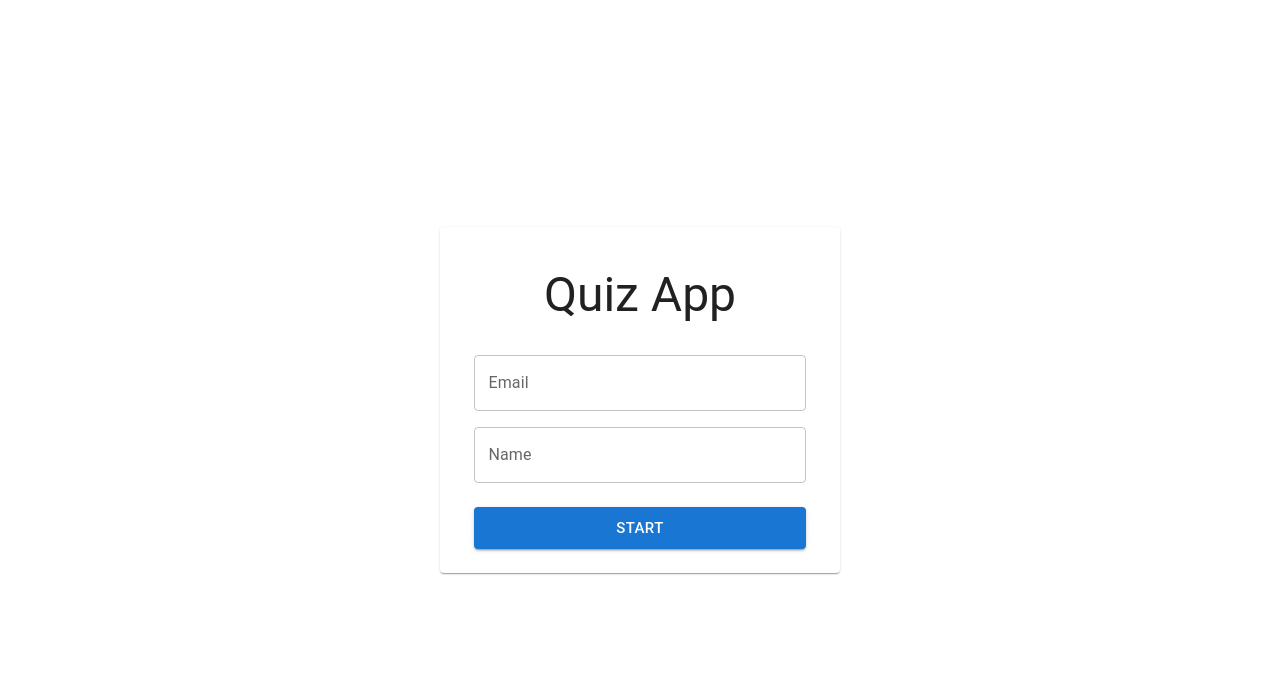
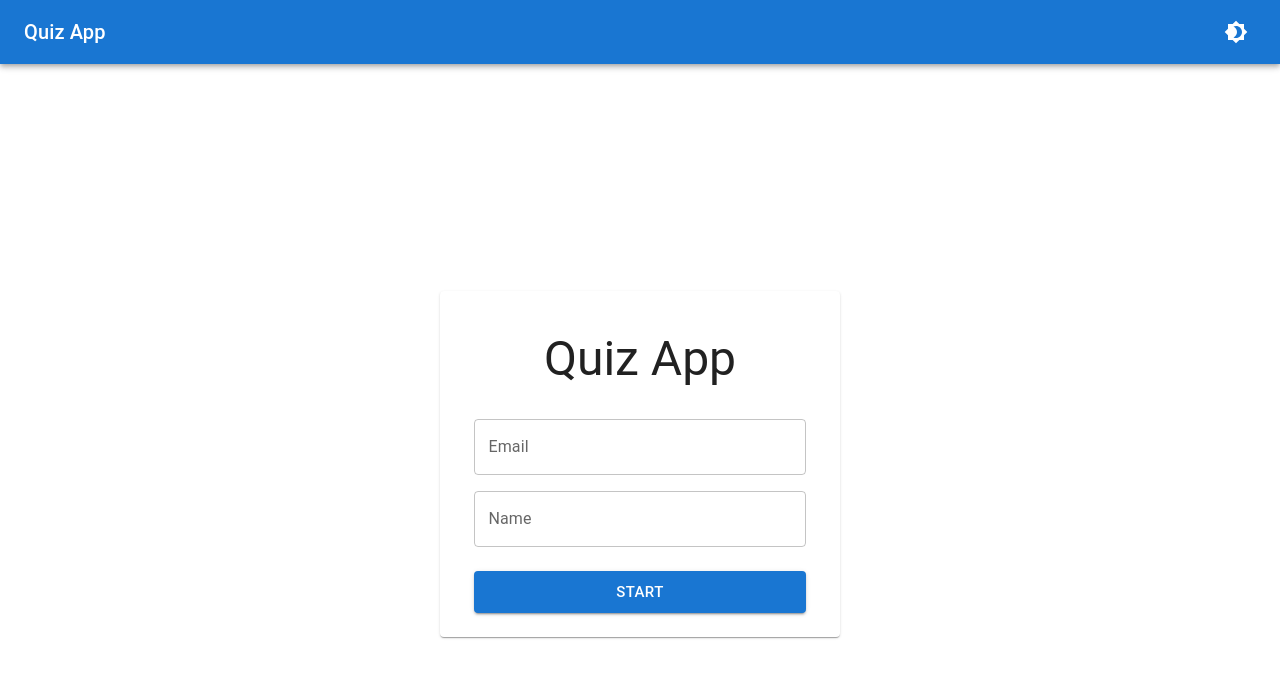
Before and after one commit to FrAnKyGOO/Quiz-App, a Next.js app: page / in a window 1280 px wide. Shown: the top 678 px of the page. Built offline with nearby package versions, Linux system fonts and the light colour scheme.

Commit message:
Update Function themeContext.js

```diff
--- a/src/Helper/index.js
+++ b/src/Helper/index.js
@@ -1,4 +1,5 @@
 export const getFormatedTime = (sec) => {
+    // console.log(sec);
     return (
         Math.floor(sec / 60)
             .toString()
--- a/src/app/layout.js
+++ b/src/app/layout.js
@@ -1,6 +1,6 @@
 import { ThemeProviderWrapper } from "@/contexts/ThemeContext";
 import { ContextProvider } from "@/hooks/useStateContext";
-
+import Layout from "@/components/layout";
 
 export const metadata = {
     title: "Create Next App",
@@ -12,7 +12,9 @@ export default function RootLayout({ children }) {
         <html lang="en">
             <body>
                 <ContextProvider>
-                    <ThemeProviderWrapper>{children}</ThemeProviderWrapper>
+                    <ThemeProviderWrapper>
+                        <Layout>{children}</Layout>
+                    </ThemeProviderWrapper>
                 </ContextProvider>
             </body>
         </html>
--- a/src/app/page.js
+++ b/src/app/page.js
@@ -1,10 +1,8 @@
-import DarkModeToggle from "../components/DarkModeToggle";
 import Login from "../components/Login.js";
 
 export default function Home() {
     return (
         <>
-            {/* <DarkModeToggle /> */}
             <Login />
         </>
     );
--- a/src/components/DarkModeToggle.js
+++ /dev/null
@@ -1,15 +0,0 @@
-"use client";
-
-import { IconButton } from "@mui/material";
-import { useThemeContext } from "@/contexts/ThemeContext";
-import { Brightness4, Brightness7 } from "@mui/icons-material";
-
-export default function DarkModeToggle() {
-    const { darkMode, toggleDarkMode } = useThemeContext();
-
-    return (
-        <IconButton onClick={toggleDarkMode} color="inherit">
-            {darkMode ? <Brightness7 /> : <Brightness4 />}
-        </IconButton>
-    );
-}
--- a/src/components/Login.js
+++ b/src/components/Login.js
@@ -6,8 +6,6 @@ import Center from "./Center.js";
 import useForm from "@/hooks/useForm.js";
 import { createAPIEndpoint, ENDPOINTS } from "@/apis/index.js";
 import useStateContext from "@/hooks/useStateContext.js";
-import Link from "next/link";
-import { redirect } from "next/navigation";
 import { useRouter } from "next/navigation";
 
 const getFreshModel = () => ({
@@ -34,13 +32,13 @@ export default function Login() {
             createAPIEndpoint(ENDPOINTS.participant)
                 .post(values)
                 .then((res) => {
-                    console.log(res);
+                    const participantId = res.data.participantId;
 
-                    setContext({ participantId: res.data.participantId });
+                    // อัปเดต context
+                    setContext({ participantId });
 
-                    console.log(context);
-
-                    // router.push("/Quiz");
+                    // ไปหน้า Quiz หลังจาก login สำเร็จ
+                    router.push("/Quiz");
                 })
                 .catch((err) => console.log(err));
         }
@@ -87,7 +85,12 @@ export default function Login() {
                                 {...(errors.name && { error: true, helperText: errors.name })}
                             />
 
-                            <Button type="submit" variant="contained" size="large" sx={{ width: "90%", mt: 2 }}>
+                            <Button
+                                type="submit"
+                                variant="contained"
+                                size="large"
+                                sx={{ width: "90%", mt: 2 }}
+                            >
                                 Start
                             </Button>
                         </form>
--- /dev/null
+++ b/src/components/layout.js
@@ -0,0 +1,32 @@
+"use client";
+
+import { AppBar, Button, Container, Toolbar, Typography, IconButton } from "@mui/material";
+import React from "react";
+import useStateContext from "../hooks/useStateContext";
+import { Outlet } from "react-router";
+import { useTheme } from "@/contexts/ThemeContext";
+import { Brightness4, Brightness7 } from "@mui/icons-material";
+
+export default function Layout({ children }) {
+    const { resetContext } = useStateContext();
+    const { mode, toggleTheme } = useTheme();
+
+    const logout = () => {
+        resetContext();
+        // navigate("/")
+    };
+
+    return (
+        <>
+            <AppBar position="static">
+                <Toolbar sx={{ display: "flex", justifyContent: "space-between" }}>
+                    <Typography variant="h6">Quiz App</Typography>
+                    <IconButton onClick={toggleTheme} color="inherit">
+                        {mode === "dark" ? <Brightness7 /> : <Brightness4 />}
+                    </IconButton>
+                </Toolbar>
+            </AppBar>
+            <main>{children}</main>
+        </>
+    );
+}
--- a/src/contexts/ThemeContext.js
+++ b/src/contexts/ThemeContext.js
@@ -2,29 +2,33 @@
 
 import { createTheme, ThemeProvider } from "@mui/material/styles";
 import { CssBaseline } from "@mui/material";
-import { createContext, useState, useMemo, useContext } from "react";
+import { createContext, useState, useContext, useEffect } from "react";
 
 // Create Theme Context
 const ThemeContext = createContext();
 
 export function ThemeProviderWrapper({ children }) {
-    const [darkMode, setDarkMode] = useState(false);
+    const [mode, setMode] = useState("light");
 
-    // Define Light and Dark Themes
-    const theme = useMemo(
-        () =>
-            createTheme({
-                palette: {
-                    mode: darkMode ? "dark" : "light",
-                },
-            }),
-        [darkMode]
-    );
+    useEffect(() => {
+        const savedMode = localStorage.getItem("theme") || "light";
+        setMode(savedMode);
+    }, []);
 
-    const toggleDarkMode = () => setDarkMode((prevMode) => !prevMode);
+    const toggleTheme = () => {
+        const newMode = mode === "light" ? "dark" : "light";
+        setMode(newMode);
+        localStorage.setItem("theme", newMode);
+    };
+
+    const theme = createTheme({
+        palette: {
+            mode,
+        },
+    });
 
     return (
-        <ThemeContext.Provider value={{ darkMode, toggleDarkMode }}>
+        <ThemeContext.Provider value={{ mode, toggleTheme }}>
             <ThemeProvider theme={theme}>
                 <CssBaseline />
                 {children}
@@ -33,7 +37,4 @@ export function ThemeProviderWrapper({ children }) {
     );
 }
 
-// Custom hook for using theme context
-export function useThemeContext() {
-    return useContext(ThemeContext);
-}
+export const useTheme = () => useContext(ThemeContext);
```
Also changed, not shown: src/hooks/useStateContext.js (line endings or trailing spaces).
